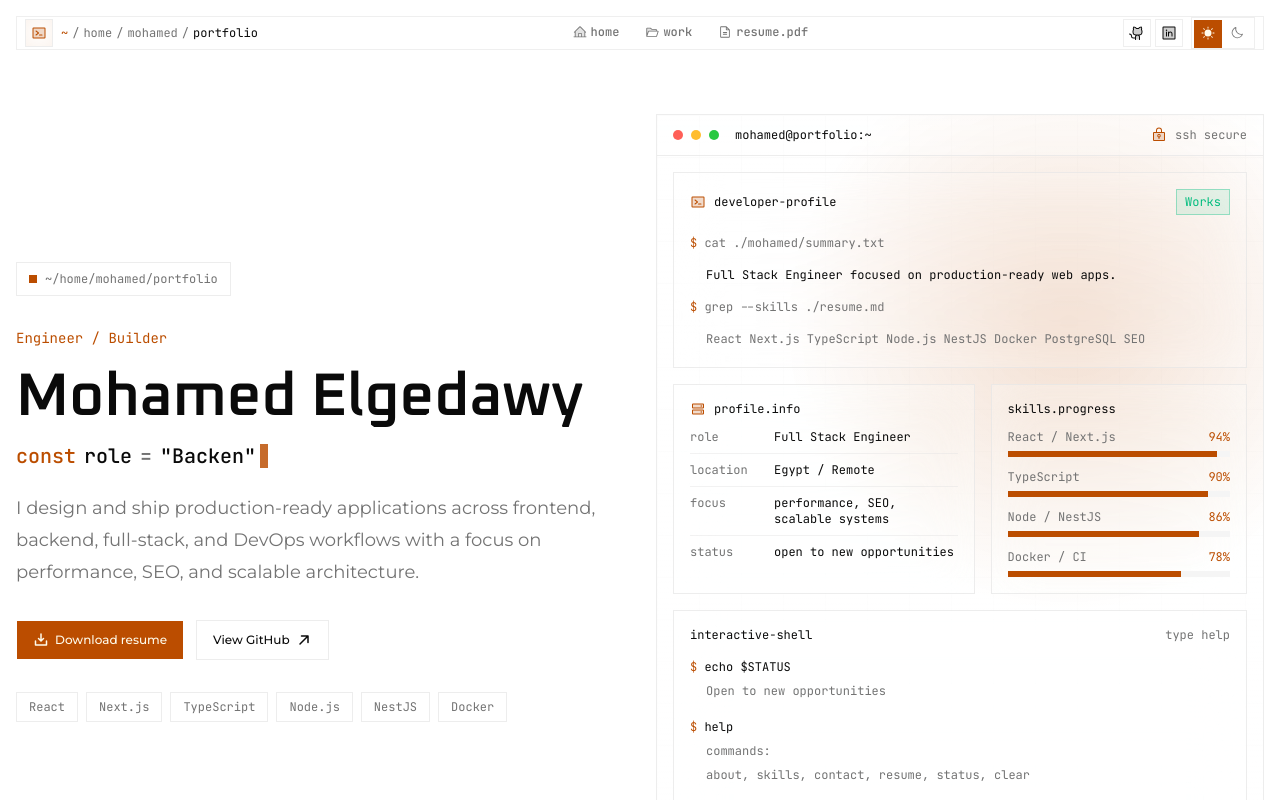
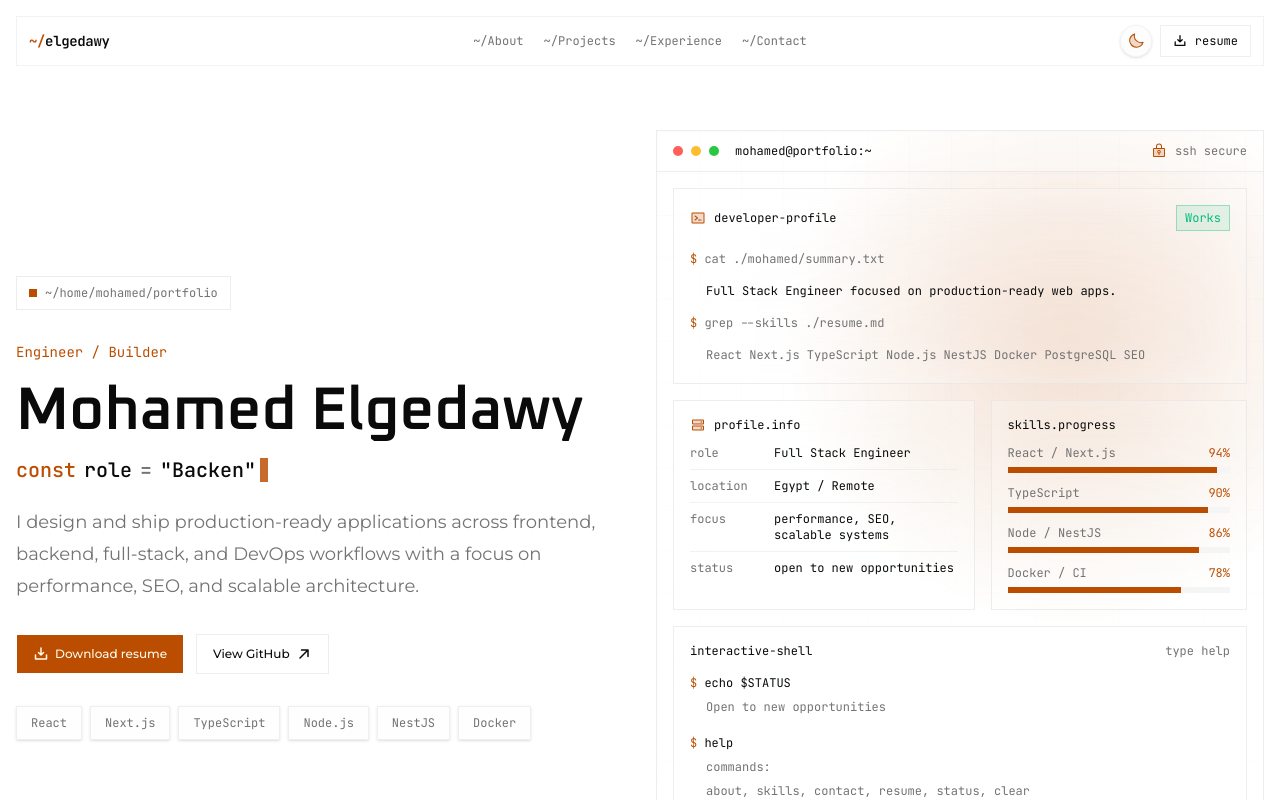
Before and after one commit to Elgedawy31/shadcn-portfolio, a Next.js app: page / in a window 1280 px wide. Shown: the top 800 px of the page. Built offline with nearby package versions, Linux system fonts and the light colour scheme.

Commit message:
Update scrollbar styles, enhance hero section animations with reduced motion support, and refactor site navbar for improved layout and accessibility.

```diff
--- a/app/globals.css
+++ b/app/globals.css
@@ -244,8 +244,8 @@
       }
     }
   *::-webkit-scrollbar {
-    width: 4px;
-    height: 4px;
+    width: 2px;
+    height: 2px;
     }
   *::-webkit-scrollbar-track {
     background: transparent;
@@ -253,7 +253,6 @@
   *::-webkit-scrollbar-thumb {
     background-color: color-mix(in oklch, var(--foreground) 14%, transparent);
     background-clip: content-box;
-    border: 1px solid transparent;
     border-radius: 999px;
     }
   *::-webkit-scrollbar-thumb:hover {
--- a/components/hero-section.tsx
+++ b/components/hero-section.tsx
@@ -2,7 +2,7 @@
 
 import * as React from "react"
 import { ArrowUpRight, BracketsCurly, DownloadSimple } from "@phosphor-icons/react"
-import { motion, type Variants } from "framer-motion"
+import { motion, useReducedMotion, type Variants } from "framer-motion"
 
 import { LinuxWorkstation } from "@/components/linux-workstation"
 import { useSplashReady } from "@/components/splash-ready"
@@ -112,6 +112,7 @@ function TypewriterTitle({ isActive }: { isActive: boolean }) {
 
 function HeroSection() {
   const isSplashReady = useSplashReady()
+  const reduceMotion = useReducedMotion()
 
   return (
     <section className="mx-auto flex min-h-[calc(100svh-6rem)] w-full max-w-7xl flex-col justify-center px-4 py-16 sm:py-20">
@@ -185,10 +186,20 @@ function HeroSection() {
             {stackItems.map((item) => (
               <motion.span
                 key={item}
-                className="border border-border/70 bg-transparent px-3 py-1.5 font-mono text-xs text-muted-foreground backdrop-blur-xl"
                 variants={itemVariants}
+                whileHover={
+                  reduceMotion
+                    ? undefined
+                    : { y: -2, scale: 1.03, transition: { type: "spring", stiffness: 420, damping: 24 } }
+                }
+                whileTap={reduceMotion ? undefined : { scale: 0.98 }}
+                className="group relative inline-flex cursor-default select-none overflow-hidden hover:translate-1 duration-300 ease-out border border-border/60 bg-muted/15 px-3.5 py-2 font-mono text-xs text-muted-foreground shadow-sm backdrop-blur-sm transition-[border-color,background-color,color,box-shadow] hover:border-primary/45 hover:bg-primary/8 hover:text-foreground hover:shadow-md motion-reduce:transition-colors"
               >
-                {item}
+                <span
+                  aria-hidden
+                  className="pointer-events-none absolute inset-0 -translate-x-full bg-linear-to-r from-transparent via-primary/20 to-transparent transition-transform duration-900 ease-out group-hover:translate-x-full motion-reduce:hidden"
+                />
+                <span className="relative z-10">{item}</span>
               </motion.span>
             ))}
           </motion.div>
--- a/components/site-navbar.tsx
+++ b/components/site-navbar.tsx
@@ -1,26 +1,17 @@
 "use client"
 
 import * as React from "react"
-import {
-  FileText,
-  FolderOpen,
-  GithubLogo,
-  HouseLine,
-  LinkedinLogo,
-  Moon,
-  Sun,
-  TerminalWindow,
-} from "@phosphor-icons/react"
+import { DownloadSimple, Moon, Sun } from "@phosphor-icons/react"
 import { motion } from "framer-motion"
 import { useTheme } from "next-themes"
 
 import { useSplashReady } from "@/components/splash-ready"
-import { Button } from "@/components/ui/button"
 
 const navLinks = [
-  { href: "#home", label: "home", icon: HouseLine },
-  { href: "#work", label: "work", icon: FolderOpen },
-  { href: "/mohamed-elgedawy-fullStack.pdf", label: "resume.pdf", icon: FileText },
+  { href: "#home", label: "~/About" },
+  { href: "#work", label: "~/Projects" },
+  { href: "#experience", label: "~/Experience" },
+  { href: "mailto:mohamedelgedawy40@gmail.com", label: "~/Contact" },
 ]
 
 function subscribeToHydration() {
@@ -54,102 +45,59 @@ function SiteNavbar() {
     >
       <motion.nav
         aria-label="Main navigation"
-        className="mx-auto flex max-w-7xl items-center justify-between gap-3 border border-border/60  sm:px-2 bg-background"
+        className="mx-auto grid max-w-7xl grid-cols-[1fr_auto_1fr] items-center gap-3 border border-border/50 bg-background px-3 py-2 "
       >
         <a
           href="#home"
-          className="group flex min-w-0 items-center gap-2 font-mono text-xs text-muted-foreground transition-colors hover:text-foreground"
+          className="font-mono text-sm font-semibold tracking-tight text-foreground"
         >
-          <span className="grid size-7 shrink-0 place-items-center border border-border/70 bg-background/25 text-primary shadow-[inset_0_0_18px_color-mix(in_oklch,var(--primary)_8%,transparent)]">
-            <TerminalWindow weight="duotone" className="size-4" />
-          </span>
-          <span className="hidden items-center gap-1 sm:flex">
-            <span className="text-primary">~</span>
-            <span>/</span>
-            <span>home</span>
-            <span>/</span>
-            <span>mohamed</span>
-            <span>/</span>
-            <span className="text-foreground">portfolio</span>
-          </span>
-          <span className="truncate text-foreground sm:hidden">~/portfolio</span>
+          <span className="text-primary">~/</span>elgedawy
         </a>
 
-        <div className="hidden items-center gap-1 md:flex">
+        <div className="hidden items-center gap-5 md:flex">
           {navLinks.map((link, index) => {
-            const Icon = link.icon
-
             return (
-              <motion.div
+              <motion.a
                 key={link.href}
+                href={link.href}
+                className="font-mono text-xs text-muted-foreground transition-colors hover:text-foreground"
                 initial={{ opacity: 0, y: -6 }}
                 animate={isSplashReady ? { opacity: 1, y: 0 } : { opacity: 0, y: -6 }}
                 transition={{ duration: 0.4, delay: 0.28 + index * 0.06 }}
               >
-                <Button
-                  asChild
-                  variant="ghost"
-                  size="sm"
-                  className="border border-transparent bg-transparent px-2.5 font-mono text-xs text-muted-foreground hover:border-border/70 hover:bg-background/20 hover:text-foreground"
-                >
-                  <a href={link.href}>
-                    <Icon weight="duotone" className="size-3.5" />
-                    <span>{link.label}</span>
-                  </a>
-                </Button>
-              </motion.div>
+                {link.label}
+              </motion.a>
             )
           })}
         </div>
 
-        <div className="flex items-center gap-1">
-          <Button
-            asChild
-            variant="ghost"
-            size="icon-sm"
-            className="border border-border/60 bg-transparent hover:bg-background/20"
-            aria-label="GitHub profile"
-          >
-            <a href="https://github.com/Elgedawy31" target="_blank" rel="noreferrer">
-              <GithubLogo weight="duotone" className="size-4" />
-            </a>
-          </Button>
-          <Button
-            asChild
-            variant="ghost"
-            size="icon-sm"
-            className="border border-border/60 bg-transparent hover:bg-background/20"
-            aria-label="LinkedIn profile"
-          >
-            <a href="https://linkedin.com/in/mohamedelgedawy" target="_blank" rel="noreferrer">
-              <LinkedinLogo weight="duotone" className="size-4" />
-            </a>
-          </Button>
-
+        <div className="flex items-center justify-end gap-2">
           <button
             type="button"
             aria-label={isMounted ? `Switch to ${isDark ? "light" : "dark"} theme` : "Toggle color theme"}
             aria-pressed={isDark}
             onClick={toggleTheme}
-            className="relative ml-1 grid h-8 w-16 grid-cols-2 items-center border border-border/60 bg-transparent p-0.5 text-muted-foreground backdrop-blur-xl transition-colors hover:border-border hover:text-foreground"
+            className="group relative grid size-8 shrink-0 place-items-center rounded-full border border-border/40 bg-muted/25 text-muted-foreground shadow-sm ring-offset-background transition-[color,background-color,border-color,box-shadow,transform] duration-200 hover:border-primary/35 hover:bg-muted/45 hover:text-foreground hover:shadow-md focus-visible:outline-none focus-visible:ring-2 focus-visible:ring-ring focus-visible:ring-offset-2 active:scale-[0.96]"
           >
-            <span
-              className="absolute left-0.5 top-0.5 h-7 w-7 bg-primary transition-transform duration-300 ease-out data-[state=dark]:translate-x-8"
-              data-state={isDark ? "dark" : "light"}
-            />
-            <span className="relative z-10 grid place-items-center">
+            {isDark ? (
               <Sun
-                weight={isDark ? "regular" : "fill"}
-                className={isDark ? "size-3.5" : "size-3.5 text-primary-foreground"}
+                weight="duotone"
+                className="size-4.5 text-primary transition-transform duration-200 group-hover:rotate-12 group-hover:text-foreground"
               />
-            </span>
-            <span className="relative z-10 grid place-items-center">
+            ) : (
               <Moon
-                weight={isDark ? "fill" : "regular"}
-                className={isDark ? "size-3.5 text-primary-foreground" : "size-3.5"}
+                weight="duotone"
+                className="size-4.5 text-primary transition-transform duration-200 group-hover:-rotate-6 group-hover:text-foreground"
               />
-            </span>
+            )}
           </button>
+          <a
+            href="/mohamed-elgedawy-fullStack.pdf"
+            className="hidden h-8 items-center gap-2 border border-border/60 px-3 font-mono text-xs text-foreground transition-colors hover:border-primary/50 hover:text-primary sm:inline-flex"
+          >
+            <DownloadSimple weight="bold" className="size-3.5" />
+            resume
+          </a>
         </div>
       </motion.nav>
     </motion.header>
```
